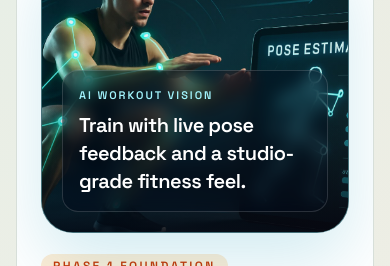
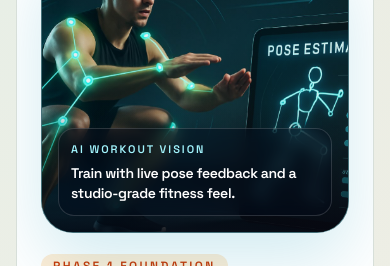
Before and after one commit to Mahatavkanshi/Fitforge, a Next.js app in the folder fitforge-app/: page / in a window 390 px wide. Shown: the part 225-491 px from the top of the page. Built offline with nearby package versions, Linux system fonts and the light colour scheme; no server answers.

Commit message:
feat: refine overlay styling and text size for improved visibility in the home section

```diff
--- a/fitforge-app/src/app/page.tsx
+++ b/fitforge-app/src/app/page.tsx
@@ -45,9 +45,9 @@ export default function Home() {
               />
               <div className="pointer-events-none absolute inset-0 bg-[linear-gradient(135deg,rgba(8,23,33,0.1),rgba(6,182,212,0.08),rgba(249,115,22,0.08))]" />
               <div className="pointer-events-none absolute inset-x-0 bottom-0 h-32 bg-[linear-gradient(180deg,transparent,rgba(3,7,18,0.82))]" />
-              <div className="absolute inset-x-5 bottom-5 rounded-2xl border border-white/15 bg-slate-950/35 p-4 text-white backdrop-blur-sm">
+              <div className="absolute inset-x-4 bottom-4 rounded-2xl border border-white/15 bg-slate-950/35 p-3 text-white backdrop-blur-sm sm:inset-x-5 sm:bottom-5 sm:p-4">
                 <p className="text-[11px] font-semibold uppercase tracking-[0.18em] text-cyan-200">AI Workout Vision</p>
-                <p className="mt-2 max-w-md text-xl font-semibold tracking-tight sm:text-2xl">
+                <p className="mt-1.5 max-w-sm text-sm font-semibold tracking-tight sm:text-base">
                   Train with live pose feedback and a studio-grade fitness feel.
                 </p>
               </div>
```
